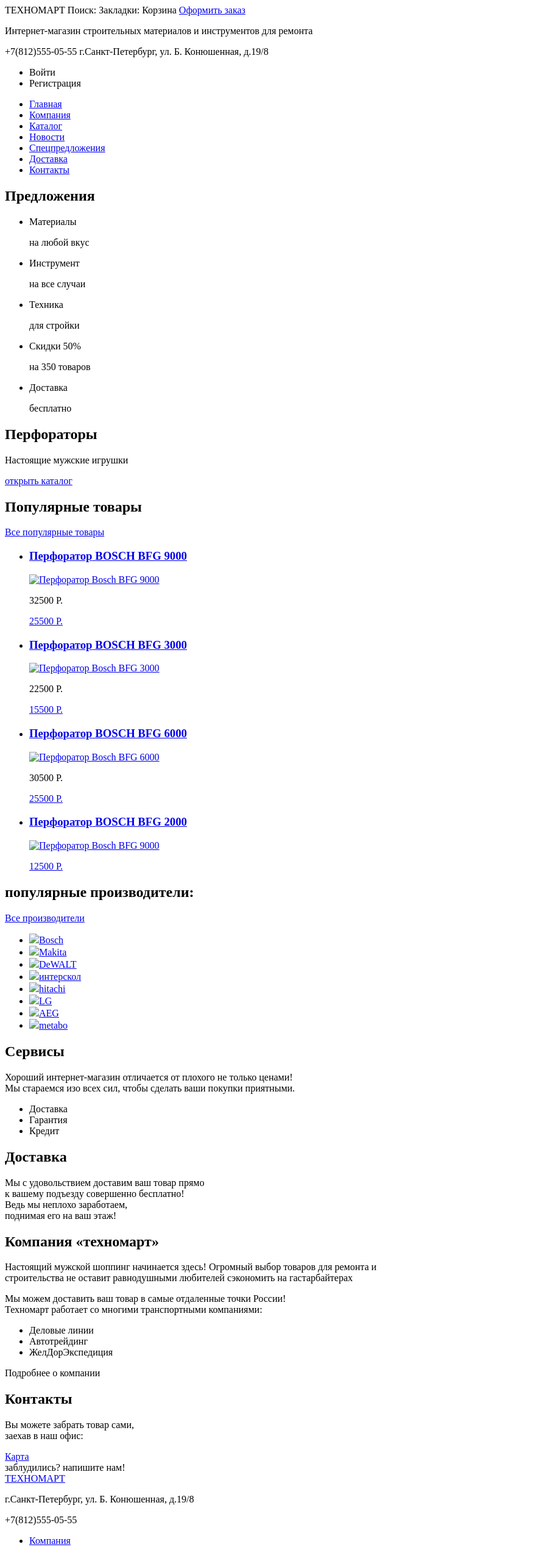
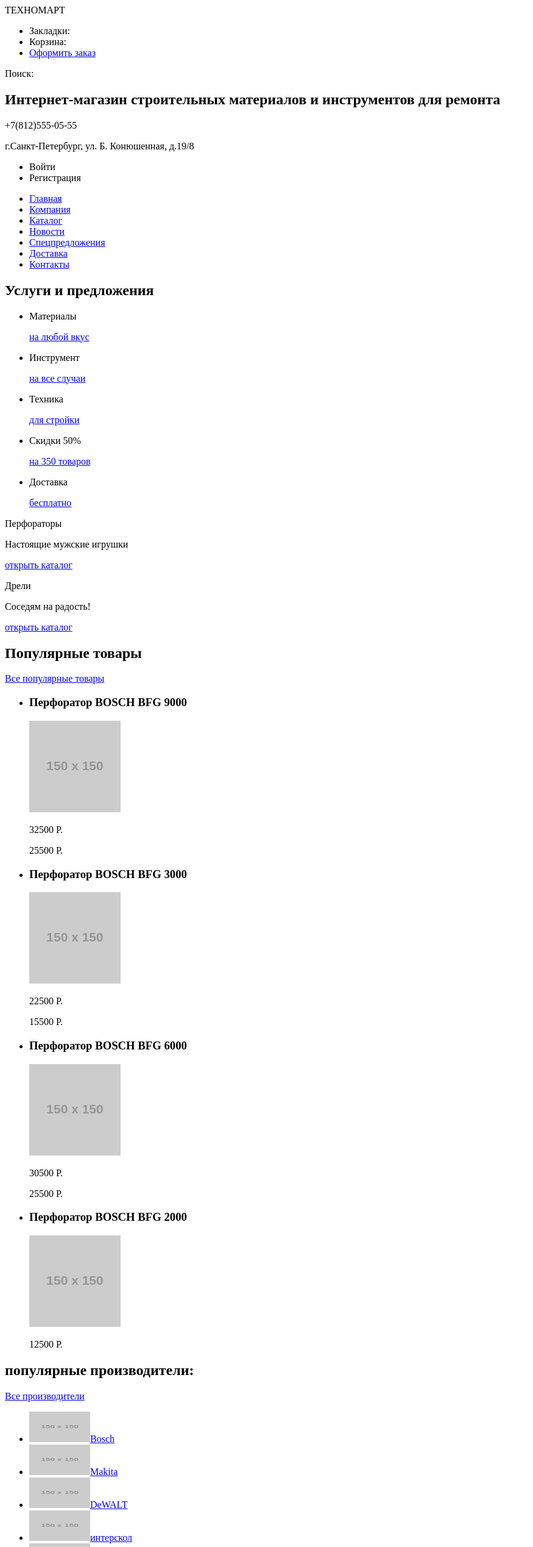
Before and after one commit to msixbye/782471-technomart, a plain HTML site: page index.html in a window 1280 px wide. Shown: the top 2537 px of the page at 61% size, without its empty margins (0-875 px from the left). Drawn offline with Linux system fonts and the light colour scheme; placeholder pictures from the web are drawn by us.

Commit message:
переделал разметку index и catalog

```diff
--- a/index.html
+++ b/index.html
@@ -5,27 +5,25 @@
     <title>Техномарт - главная</title>
   </head>
   <body>
-  	<header class="main-header" id="toppage">
-  		<section class="site-navigation">
-  			<a class="main-logo">ТЕХНОМАРТ</a>
-  				<span class="main-search">Поиск:</span>
-  				<span class="bookmarks">Закладки:</span>
-  				<span class="cart">Корзина</span>
-  				<span class="checkout"><a href="checkout.html">Оформить заказ</a></span>
+  	<header class="header">
+  		<section class="header-list">
+  			<a class="logo">ТЕХНОМАРТ</a>
+  				<ul class="header-navigation">
+  					<li>Закладки:</li>
+  					<li>Корзина:</li>
+  					<li class="checkout"><a href="checkout.html">Оформить заказ</a></li>
+  				</ul>
+  				<span class="search">Поиск:</span>
   		</section>
-  		<section class="info-navigation">
-  			<div class="description"><p>Интернет-магазин строительных материалов и инструментов для ремонта</p></div>
-  			<div class="main-contacts">
-  				<span class="main-phone">+7(812)555-05-55</span>
-  				<span class="main-address">г.Санкт-Петербург, ул. Б. Конюшенная, д.19/8</span>
-  			</div>
+  		<nav class="navigation">
+  			<h1>Интернет-магазин строительных материалов и инструментов для ремонта</h1>
+  			<p class="main-phone">+7(812)555-05-55</p>
+  			<p class="main-address">г.Санкт-Петербург, ул. Б. Конюшенная, д.19/8</p>
   			<ul class="user-navigation">
-  				<li class="user-login">Войти</li>
-  				<li class="user-registration">Регистрация</li>
+  				<li>Войти</li>
+  				<li>Регистрация</li>
   			</ul>
-  		</section>
-  		<nav class="main-navigation">
-  			<ul class="navigation">
+  			<ul class="navigation-main">
   				<li><a href="Index.html">Главная</a></li>
   				<li><a href="About.html">Компания</a></li>
   				<li><a href="Catalog.html">Каталог</a></li>
@@ -39,168 +37,153 @@
 
   	<main class="main">
   		<section class="main-offers">
-  			<h1 class="Offers-hide">Предложения</h1>
-  			<ul>
+  			<h2 class="visually-hidden">Услуги и предложения</h2>
+  			<ul class="main-links">
   				<li class="Materials">
-  					<p class="Materials-p">Материалы</p>
-  					<span class="materials-style">на любой вкус</span>
+  					<p>Материалы</p>
+  					<a class="links-button" href="#">на любой вкус</a>
    				</li>
    				<li class="Tools">
-   					<p class="tools-p">Инструмент</p>
-   					<span class="tools-style">на все случаи</span>
+   					<p>Инструмент</p>
+   					<a class="links-button" href="#">на все случаи</a>
    				</li>
    				<li class="Equipment">
-   					<p class="Equipment-p">Техника</p>
-   					<span class="Equipment-style">для стройки</span>
+   					<p>Техника</p>
+   					<a class="links-button" href="#">для стройки</a>
    				</li>
    				<li class="Sale">
-   					<p class="Sale-p">Скидки 50%</p>
-   					<span class="Sale-style">на 350 товаров</span>
+   					<p>Скидки 50%</p>
+   					<a class="links-button" href="#">на 350 товаров</a>
    				</li>
    				<li class="Delivery">
-   					<p class="Delivery-p">Доставка</p>
-   					<span class="Delivery-style">бесплатно</span>
+   					<p>Доставка</p>
+   					<a class="links-button" href="#">бесплатно</a>
    				</li>
   			</ul>
-  			<div class="main-slider">
-  				<H2 class="slider-h2">Перфораторы</H2>
-  				<p class="slider-p">Настоящие мужские игрушки</p>
+  			<div class="slider-first">
+  				<p class="first-theme">Перфораторы</p>
+  				<p class="first-p">Настоящие мужские игрушки</p>
   				<span class="slider-button-left"></span>
   				<span class="slider-button-rigt"></span>
-  				<span class="open-catalog"><a href="Catalog.html">открыть каталог</a></span>
+  				<a href="Catalog.html" class="open-catalog">открыть каталог</a>
+  			</div>
+  			<div class="slider-second">
+  				<p class="second-theme">Дрели</p>
+  				<p class="second-p">Соседям на радость!</p>
+  				<span class="slider-button-left"></span>
+  				<span class="slider-button-rigt"></span>
+  				<a href="Catalog.html" class="open-catalog">открыть каталог</a>
   			</div>
   		</section>
   		<section class="popular">
   			<div class="popular-head">
   				<h2 class="popular-h2">Популярные товары</h2>
-  				<span class="popular-link"><a href="#">Все популярные товары</a></span>
+  				<a href="catalog.html" class="all-button">Все популярные товары</a>
   			</div>
   			<ul class="catalog-list">
   				<li class="catalog-item">
-  					<h3 class="item-list">
-  						<a href="catalog-item.html">
-  							<span class="catalog-category">Перфоратор</span>
-  							<span class="catalog-item-title">BOSCH BFG 9000</span>
-  						</a>
-  					</h3>
-  					<p class="catalog-item-img">
-  						<a href="catalog-item.html">
-  							<img src="#" alt="Перфоратор Bosch BFG 9000">
-  						</a>
-  					</p>
+  					<h3>Перфоратор BOSCH BFG 9000</h3>
+  					<img  class="catalog-picture" src="http://placehold.it/150x150" alt="Перфоратор Bosch BFG 9000">
   					<p class="catalog-old-price">32500 Р.</p>
-  					<a class="catalog-button" href="#">25500 Р.</a>
+  					<p class="catalog-current-price">25500 Р.</p>
   				</li>
   				<li class="catalog-item">
-  					<h3 class="item-list">
-  						<a href="catalog-item.html">
-  							<span class="catalog-category">Перфоратор</span>
-  							<span class="catalog-item-title">BOSCH BFG 3000</span>
-  						</a>
-  					</h3>
-  					<p class="catalog-item-img">
-  						<a href="catalog-item.html">
-  							<img src="#" alt="Перфоратор Bosch BFG 3000">
-  						</a>
-  					</p>
+  					<h3>Перфоратор BOSCH BFG 3000</h3>
+  					<img  class="catalog-picture" src="http://placehold.it/150x150" alt="Перфоратор Bosch BFG 9000">
   					<p class="catalog-old-price">22500 Р.</p>
-  					<a class="catalog-button" href="#">15500 Р.</a>
+  					<p class="catalog-current-price">15500 Р.</p>
   				</li>
   				<li class="catalog-item">
-  					<h3 class="item-list">
-  						<a href="catalog-item.html">
-  							<span class="catalog-category">Перфоратор</span>
-  							<span class="catalog-item-title">BOSCH BFG 6000</span>
-  						</a>
-  					</h3>
-  					<p class="catalog-item-img">
-  						<a href="catalog-item.html">
-  							<img src="#" alt="Перфоратор Bosch BFG 6000">
-  						</a>
-  					</p>
+  					<h3>Перфоратор BOSCH BFG 6000</h3>
+  					<img  class="catalog-picture" src="http://placehold.it/150x150" alt="Перфоратор Bosch BFG 9000">
   					<p class="catalog-old-price">30500 Р.</p>
-  					<a class="catalog-button" href="#">25500 Р.</a>
+  					<p class="catalog-current-price">25500 Р.</p>
   				</li>
   				<li class="catalog-item">
-  					<h3 class="item-list">
-  						<a href="catalog-item.html">
-  							<span class="catalog-category">Перфоратор</span>
-  							<span class="catalog-item-title">BOSCH BFG 2000</span>
-  						</a>
-  					</h3>
-  					<p class="catalog-item-img">
-  						<a href="catalog-item.html">
-  							<img src="#" alt="Перфоратор Bosch BFG 9000">
-  						</a>
-  					</p>
-  					<a class="catalog-button" href="#">12500 Р.</a>
+  					<h3>Перфоратор BOSCH BFG 2000</h3>
+  					<img  class="catalog-picture" src="http://placehold.it/150x150" alt="Перфоратор Bosch BFG 9000">
+  					<p class="catalog-old-price"></p>
+  					<p class="catalog-current-price">12500 Р.</p>
   				</li>
   			</ul>
   		</section>
   		<section class="mark">
-  			<div class="mark-popular">
-  				<h2 class="mark-h2">популярные производители:</h2>
-  				<span class="mark-link"><a href="#">Все производители</a></span>
+  			<div class="popular-head">
+  				<h2 class="popular-h2">популярные производители:</h2>
+  				<a href="#" class="all-button">Все производители</a>
   			</div>
   			<ul class="mark-list">
-  				<li class="marks"><a href="#bosch"><img src="bosch">Bosch</a></li>
-  				<li class="marks"><a href="#makita"><img src="makita">Makita</a></li>
-  				<li class="marks"><a href="#deWALT"><img src="deWALT">DeWALT</a></li>
-  				<li class="marks"><a href="#interskol"><img src="interskol">интерскол</a></li>
-  				<li class="marks"><a href="#hitachi"><img src="hitachi">hitachi</a></li>
-  				<li class="marks"><a href="#lg"><img src="lg">LG</a></li>
-  				<li class="marks"><a href="#AEG"><img src="AEG">AEG</a></li>
-  				<li class="marks"><a href="#metabo"><img src="metabo">metabo</a></li>
+  				<li class="marks"><a href="#bosch"><img src="http://placehold.it/150x150" width="100" height="50" alt="bosch">Bosch</a></li>
+  				<li class="marks"><a href="#makita"><img src="http://placehold.it/150x150" width="100" height="50" alt="makita">Makita</a></li>
+  				<li class="marks"><a href="#deWALT"><img src="http://placehold.it/150x150" width="100" height="50" alt="deWALT">DeWALT</a></li>
+  				<li class="marks"><a href="#interskol"><img src="http://placehold.it/150x150" width="100" height="50" alt="interskol">интерскол</a></li>
+  				<li class="marks"><a href="#hitachi"><img src="http://placehold.it/150x150" width="100" height="50" alt="hitachi">hitachi</a></li>
+  				<li class="marks"><a href="#lg"><img src="http://placehold.it/150x150" width="100" height="50" alt="lg">LG</a></li>
+  				<li class="marks"><a href="#AEG"><img src="http://placehold.it/150x150" width="100" height="50" alt="AEG">AEG</a></li>
+  				<li class="marks"><a href="#metabo"><img src="http://placehold.it/150x150" width="100" height="50" alt="metabo">metabo</a></li>
   			</ul>
   		</section>
   		<section class="service">
-  			<h2 class="service-h2">Сервисы</h2>
-  			<p class="service-p">
+  			<h2 class="main-info-h2">Сервисы</h2>
+  			<p class="main-info-p">
   				Хороший интернет-магазин отличается от плохого не только ценами!<br>
   				Мы стараемся изо всех сил, чтобы сделать ваши покупки приятными.</p>
   			<div class="service-slider">
   				<ul class="service-slider-ul">
-  					<li class="slider-delivery">Доставка</li>
-  					<li class="slider-garant">Гарантия</li>
-  					<li class="slider-kredit">Кредит</li>
+  					<li class="service-button">Доставка</li>
+  					<li class="service-button">Гарантия</li>
+  					<li class="service-button">Кредит</li>
   				</ul>
-  				<h2 class="slider-delivery-h2">Доставка</h2>
-  				<p class="slider-delivery-p">Мы с удовольствием доставим ваш товар прямо<br>
+  				<div class="slider-delivery">
+  					<h2 class="slider-h3">Доставка</h2>
+  					<p class="slider-p">Мы с удовольствием доставим ваш товар прямо<br>
   											к вашему подъезду совершенно бесплатно!<br>
   											Ведь мы неплохо заработаем,<br>
   											поднимая его на ваш этаж!<br></p>
+  				</div>
+  				<div class="slider-garanty">
+  					<h2 class="slider-h3">Гарантия</h2>
+  					<p class="slider-p">Если купленный у нас товар поломается или заискрит,<br>
+  										а также в случае пожара, спровоцированного его возгаранием,<br>
+  										вы всегда можете быть уверены в нашей гарантии. Мы обменяем<br>
+  										сгоревший товар на новый.<br>
+  										Дом уж восстановите как-нибудь сами.</p>
+  				</div>
+  				<div class="slider-credit">
+  					<h2 class="slider-h3">Кредит</h2>
+  					<p class="slider-p">Залезть в долговую яму стало проще!<br>
+  										Кредитные консультанты придут вам на помощь.</p>
+  					<span class="send-button">Отправить заявку</span>
+  				</div>
   			</div>
   		</section>
   		<section class="main-about">
   			<div class="main-about-company">
-  				<h2 class="main-about-h2">Компания &laquo;техномарт&raquo;</h2>
-  				<p class="main-about-p1">Настоящий мужской шоппинг начинается здесь! Огромный выбор товаров для ремонта и<br>
+  				<h2 class="main-info-h2">Компания &laquo;техномарт&raquo;</h2>
+  				<p class="main-info-p">Настоящий мужской шоппинг начинается здесь! Огромный выбор товаров для ремонта и<br>
   										строительства не оставит равнодушными любителей сэкономить на гастарбайтерах</p>
-  				<p class="main-about-p2">Мы можем доставить ваш товар в самые отдаленные точки России!<br>
+  				<p class="main-info-p">Мы можем доставить ваш товар в самые отдаленные точки России!<br>
   										Техномарт работает со многими транспортными компаниями:</p>
   				<ul class="main-about-delivery">
   					<li class="main-about-li">Деловые линии</li>
   					<li class="main-about-li">Автотрейдинг</li>
   					<li class="main-about-li">ЖелДорЭкспедиция</li>
   				</ul>
-  				<span class="main-about-button">Подробнее о компании</span>
+  				<a class="main-about-button" href="company.html">Подробнее о компании</a>
   			</div>
   			<div class="Contacts">
-  				<h2 class="Contacts-h2">Контакты</h2>
-  				<p class="Contacts-p">Вы можете забрать товар сами,<br>заехав в наш офис:</p>
+  				<h2 class="main-info-h2">Контакты</h2>
+  				<p class="main-info-p">Вы можете забрать товар сами,<br>заехав в наш офис:</p>
   				<a href="map" >Карта<br></a>
-  				<span class="lost">заблудились? напишите нам!</span>
+  				<span class="lost-popup">заблудились? напишите нам!</span>
   			</div>
   		</section>
   	</main>
 
   	<footer>
   		<section class="footer-navigation">
-  			<a href="#toppage" class="footer-logo">ТЕХНОМАРТ</a>
-  			<div class="footer-contacts">
-  				<p>г.Санкт-Петербург, ул. Б. Конюшенная, д.19/8</p>
-  				<p>+7(812)555-05-55</p>
-  			</div>
+  			<a class="logo">ТЕХНОМАРТ</a>
+  			<p class="footer-contacts">г.Санкт-Петербург, ул. Б. Конюшенная, д.19/8<br>+7(812)555-05-55</p>
   			<ul class="footer-site-navigation">
   				<li><a href="About.html">Компания</a></li>
   				<li><a href="News.html">Новости</a></li>
@@ -216,16 +199,12 @@
   			</ul>
   		</section>
   		<section class="footer-info">
-  			<div class="copyright">
-  				<p>&copy; 2010-2018 Компания &laquo;Техномарт&raquo;<br>Все права защищены</p>
-  			</div>
-  			<div class="social">
-  				<ul>
-  					<li><a class="vk-button" href="#">Вконтакте</a></li>
-  					<li><a class="fb-button" href="#">Фейсбук</a></li>
-  					<li><a class="inst-button" href="#">Инстаграм</a></li>
+  				<p class="copyright">&copy; 2010-2018 Компания &laquo;Техномарт&raquo;<br>Все права защищены</p>
+  				<ul class="social">
+  					<li><a class="social-button" href="#">Вконтакте</a></li>
+  					<li><a class="social-button" href="#">Фейсбук</a></li>
+  					<li><a class="social-button" href="#">Инстаграм</a></li>
   				</ul>
-  			</div>
   				<ul class="footer-mail">
   					<li>Обратная связь:<br><a class="mail" href="mail.ru">mail.ru</a></li>
   					<li>Разработано &#8211; <br><a class="created" href="https://vk.com/id37774044">сслыка на создателя</a></li>
```
Also changed, not shown: catalog.html (+44 -161 lines).
